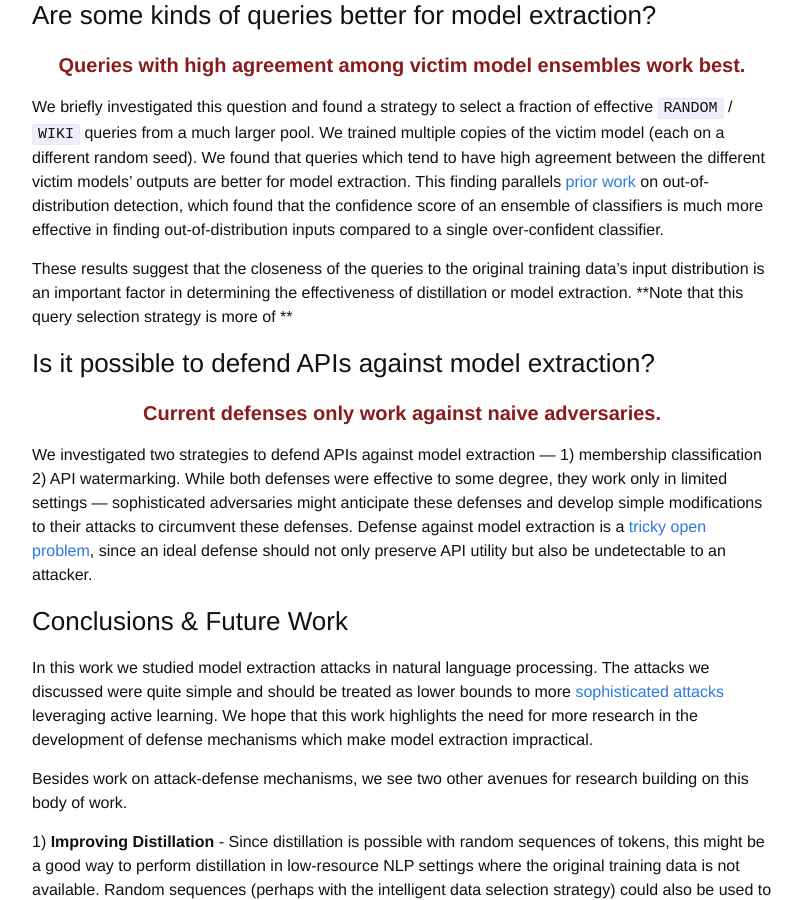
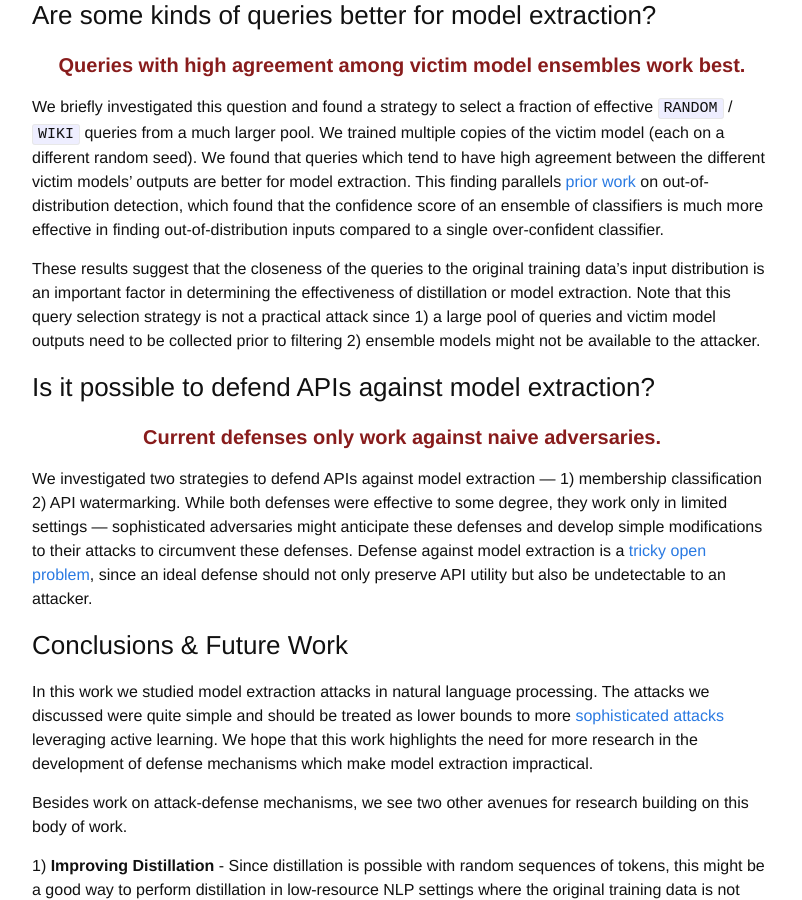
Before and after one commit to martiansideofthemoon/martiansideofthemoon.github.io, a Jekyll site: the page built from _posts/2020-02-10-model-extraction-bert.markdown, in a window 1280 px wide and 900 px high, scrolled down 3366 px. Shown: the whole window, without its empty margins (238-1040 px from the left). Built offline with Jekyll 4.4.1, drawn with Linux system fonts in a browser that asks for light colours; comment, search, counter and statistics services are not loaded.

Commit message:
Adding note on query selection in blog

```diff
--- a/_posts/2020-02-10-model-extraction-bert.markdown
+++ b/_posts/2020-02-10-model-extraction-bert.markdown
@@ -294,7 +294,7 @@ If instead of fine-tuning BERT attackers train [QANet](https://arxiv.org/abs/180
 
 We briefly investigated this question and found a strategy to select a fraction of effective `RANDOM` / `WIKI` queries from a much larger pool. We trained multiple copies of the victim model (each on a different random seed). We found that queries which tend to have high agreement between the different victim models' outputs are better for model extraction. This finding parallels [prior work](https://papers.nips.cc/paper/7219-simple-and-scalable-predictive-uncertainty-estimation-using-deep-ensembles.pdf) on out-of-distribution detection, which found that the confidence score of an ensemble of classifiers is much more effective in finding out-of-distribution inputs compared to a single over-confident classifier.
 
-These results suggest that the closeness of the queries to the original training data's input distribution is an important factor in determining the effectiveness of distillation or model extraction. **Note that this query selection strategy is more of **
+These results suggest that the closeness of the queries to the original training data's input distribution is an important factor in determining the effectiveness of distillation or model extraction. Note that this query selection strategy is not a practical attack since 1) a large pool of queries and victim model outputs need to be collected prior to filtering 2) ensemble models might not be available to the attacker.
 
 ### Is it possible to defend APIs against model extraction?
 
```
